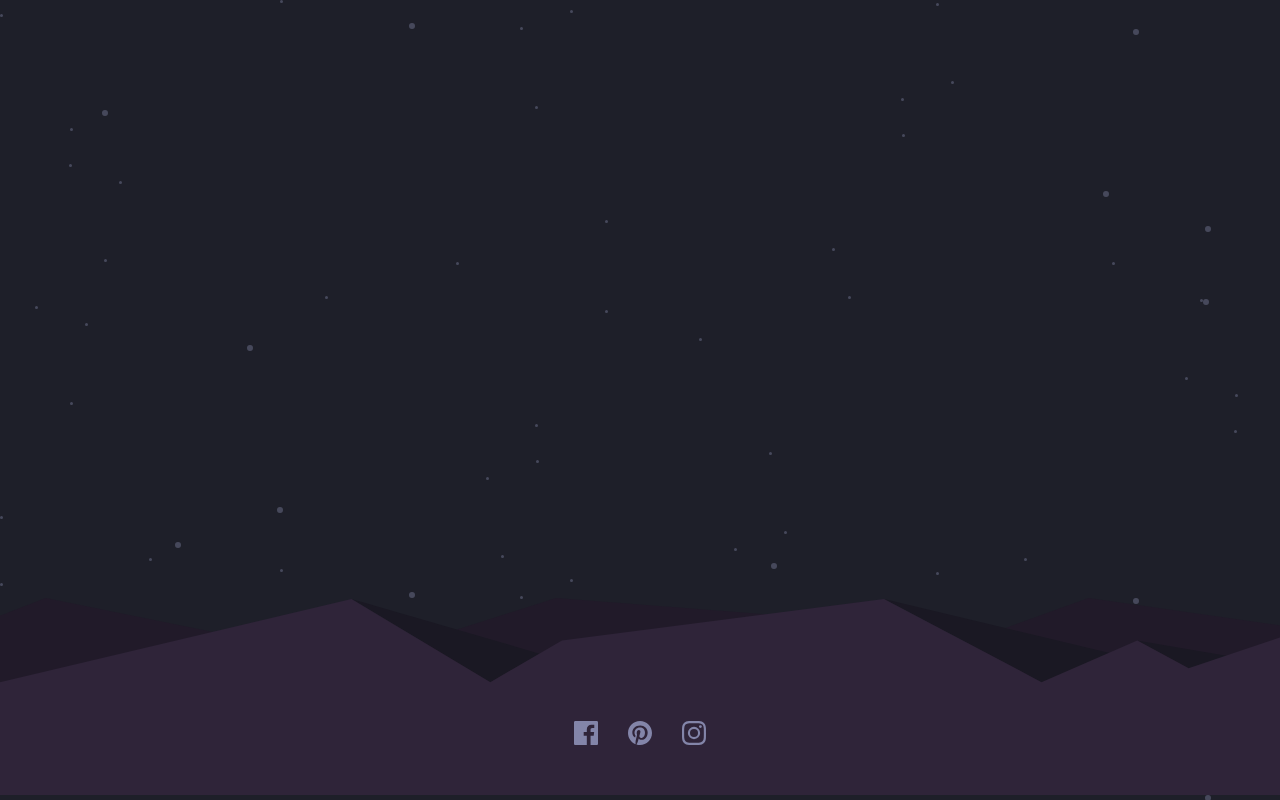
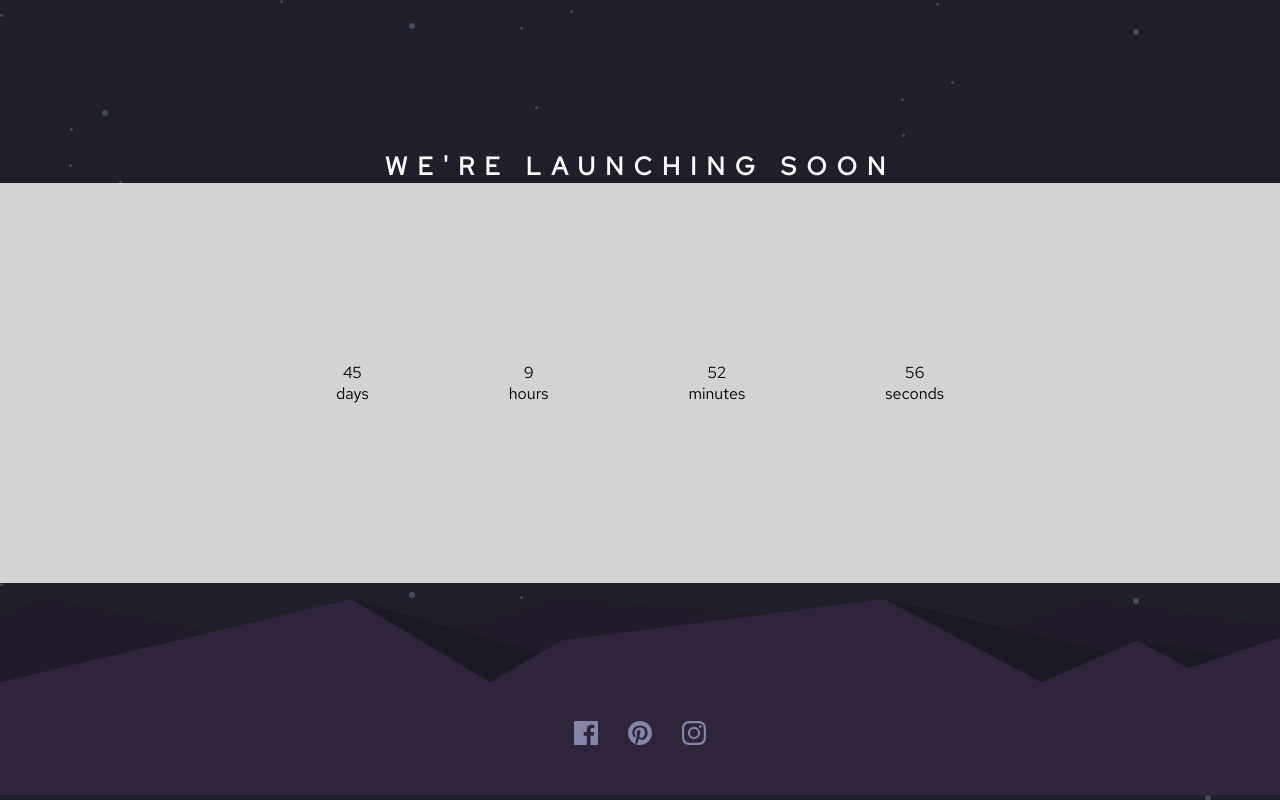
Before and after one commit to mena0018/Countdown-Timer, a React (Create React App) app: page / in a window 1280 px wide. Built offline with nearby package versions, Linux system fonts and the light colour scheme.

Commit message:
Implementation of the Javascript logic

```diff
--- a/src/App.tsx
+++ b/src/App.tsx
@@ -1,10 +1,12 @@
 import Footer from "./components/Footer/Footer";
+import Home from "./pages/Home/Home";
 
 
 function App() {
 
   return (
     <div className="App-container">
+         <Home />
          <Footer />
     </div>
   );
--- /dev/null
+++ b/src/components/Card/Card.tsx
@@ -0,0 +1,13 @@
+import { DataType } from "../../types/data";
+import styles from "./Card.module.scss";
+
+
+export default function Card({ type, value }: DataType) {
+
+  return (
+    <>
+      <p>{value}</p>
+      <p>{type}</p>
+    </>
+  )
+}
--- a/src/pages/Home/Home.module.scss
+++ b/src/pages/Home/Home.module.scss
@@ -3,7 +3,27 @@
 
 
 .home_container {
-   padding-top: 100px;
-   text-align: center;
-   height: 30%;
+  text-align: center;
+  height: 100%;
+
+  .title {
+    padding-top: 150px;
+    color: $white;
+    font-weight: $font-weight;
+    text-transform: uppercase;
+    letter-spacing: 10px;
+    font-size: 25px;
+  }
 }
+
+.list_card {
+  display: flex;
+  background: lightgrey;
+  align-items: center;
+  justify-content: center;
+  height: 50%;
+
+  .card_container {
+    margin: 0 70px;
+  }
+}
--- a/src/pages/Home/Home.tsx
+++ b/src/pages/Home/Home.tsx
@@ -1,10 +1,54 @@
+import { useEffect, useState } from "react";
+import Card from "../../components/Card/Card";
+import { DataType } from "../../types/data";
 import styles from "./Home.module.scss";
 
 
 export default function Home() {
-  return (
-    <div className={styles.home_container}>
-      Home
-    </div>
+
+   const now = new Date().getTime();
+   const countDownDate = new Date("Septembre 1, 2022").getTime();
+   const distance = countDownDate - now;
+
+   const days    = Math.floor(distance / (1000 * 60 * 60 * 24))
+   const hours   = Math.floor(distance % (1000 * 60 * 60 * 24) / (1000 * 60 * 60))
+   const minutes = Math.floor(distance % (1000 * 60 * 60) / (1000 * 60 ))
+   const seconds = Math.floor(distance % (1000 * 60) / 1000 )
+
+
+
+
+   const [datas, setDatas] = useState<DataType[]>([]);
+
+
+      useEffect(() => {
+            let timer =  setInterval(() => {
+
+            setDatas([
+               { type: "days",    value:  days },
+               { type: "hours",   value:  hours },
+               { type: "minutes", value:  minutes },
+               { type: "seconds", value:  seconds },
+            ])
+         }, 1000)
+
+         return (() => clearInterval(timer))
+      }, [days, hours, minutes, seconds])
+
+
+   return (
+      <div className={styles.home_container}>
+         <h1 className={styles.title}>We're launching soon</h1>
+
+         <div className={styles.list_card}>
+
+            {datas.map( (item: DataType, index:number ) =>
+               <div key={index} className={styles.card_container}>
+                  <Card type={item["type"]} value={item["value"]}  />
+               </div>
+            )}
+
+         </div>
+      </div>
   )
 }
--- /dev/null
+++ b/src/types/data.ts
@@ -0,0 +1,4 @@
+export type DataType = {
+   type: string;
+   value: number;
+}
```
Also changed, not shown: src/components/Card/Card.module.scss (added).
